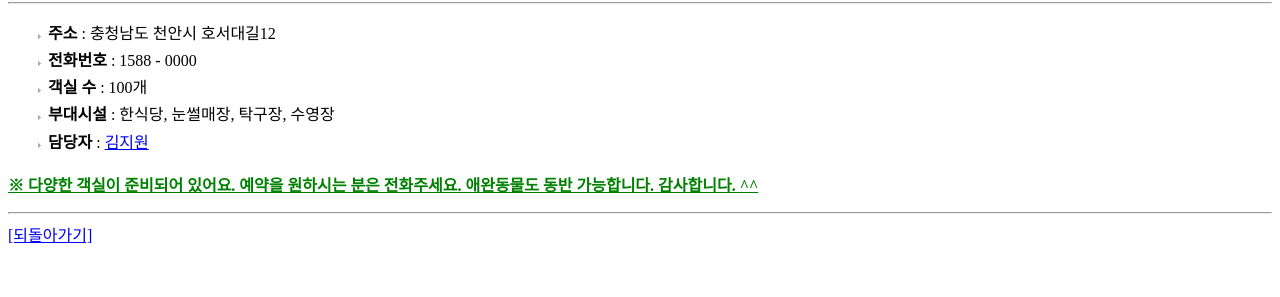
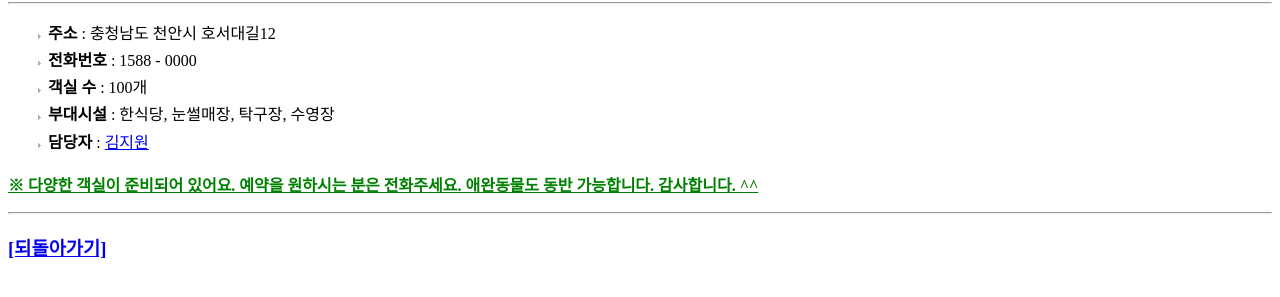
Before and after one commit to ji0502won/ji0502won.github.io, a plain HTML site: page css_ex.html in a window 1280 px wide. Shown: the part 73-370 px from the top of the page. Drawn offline with Linux system fonts and the light colour scheme.

Commit message:
루바토 펜션 안내

```diff
--- a/css_ex.html
+++ b/css_ex.html
@@ -33,6 +33,5 @@
 
    <p><span> ※ 다양한 객실이 준비되어 있어요. 예약을 원하시는 분은 전화주세요. 애완동물도 동반 가능합니다. 감사합니다. ^^</p>
     <hr></span>
-   <a href='https://ji0502won.github.io/'>[되돌아가기]</a>
-</body>
+   <h3><a href='https://ji0502won.github.io/'>[되돌아가기]</a></h3>
 </html>
```
